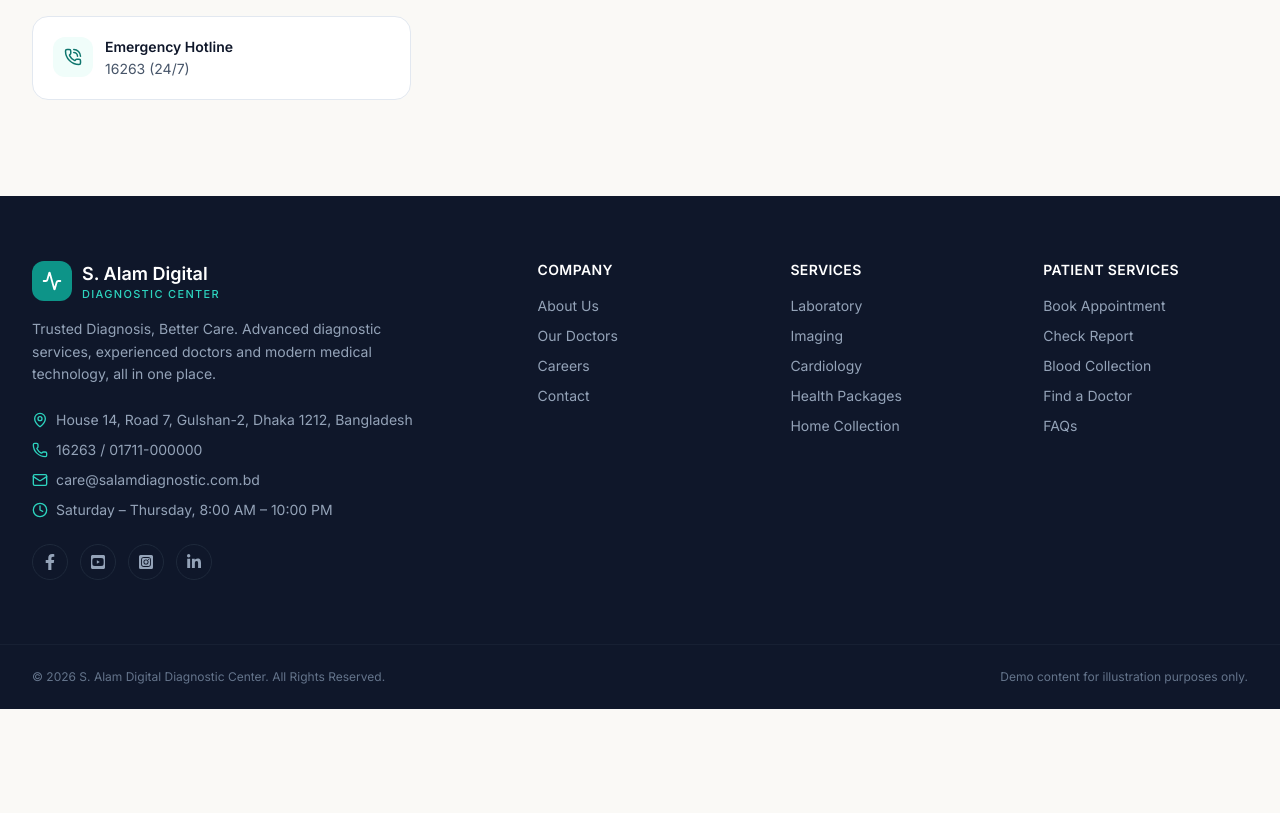
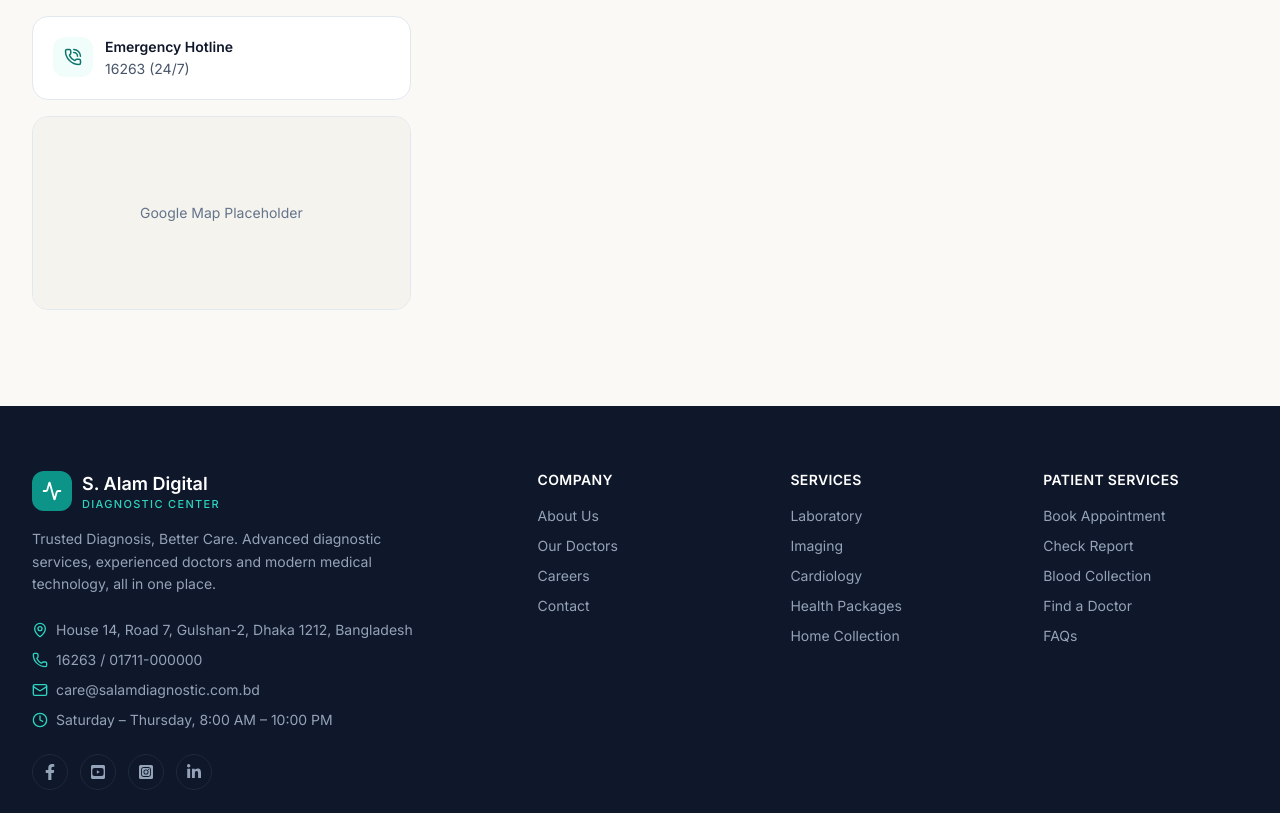
Before and after one commit to Mostofa-zaman/Diognostic, a Next.js app: page /contact in a window 1280 px wide. Shown: the part 901-1714 px from the top of the page. Before the commit the page ends 1610 px from the top, so only its background shows below. Built offline with nearby package versions, Linux system fonts and the light colour scheme.

Commit message:
feat(contact): add  Google Map Placeholder

```diff
--- a/src/app/(pages)/contact/page.jsx
+++ b/src/app/(pages)/contact/page.jsx
@@ -38,7 +38,14 @@ export default function ContactPage() {
                 </div>
               </div>
             ))}
+            <div className="overflow-hidden rounded-2xl border border-navy-100">
+              <div className="flex h-48 w-full items-center justify-center bg-sand-100 text-sm text-navy-400">
+                Google Map Placeholder
+              </div>
+            </div>
              </div>
+
+
              </div>
       </section>
 
```
